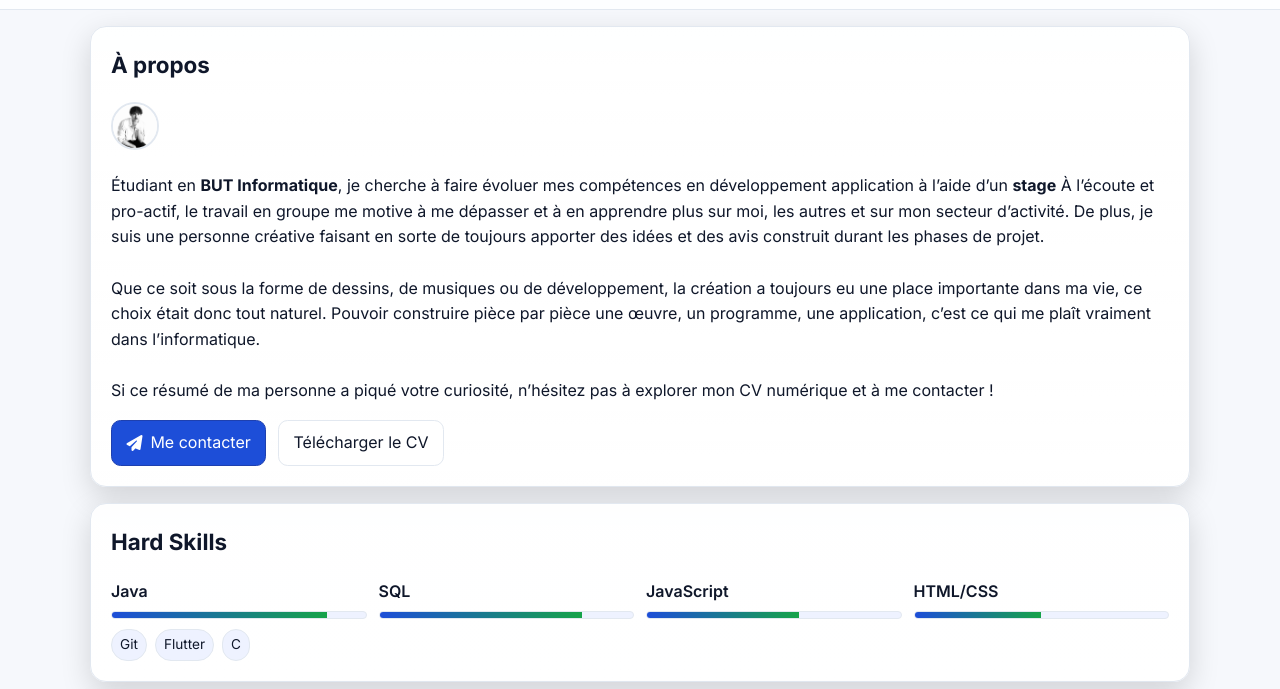
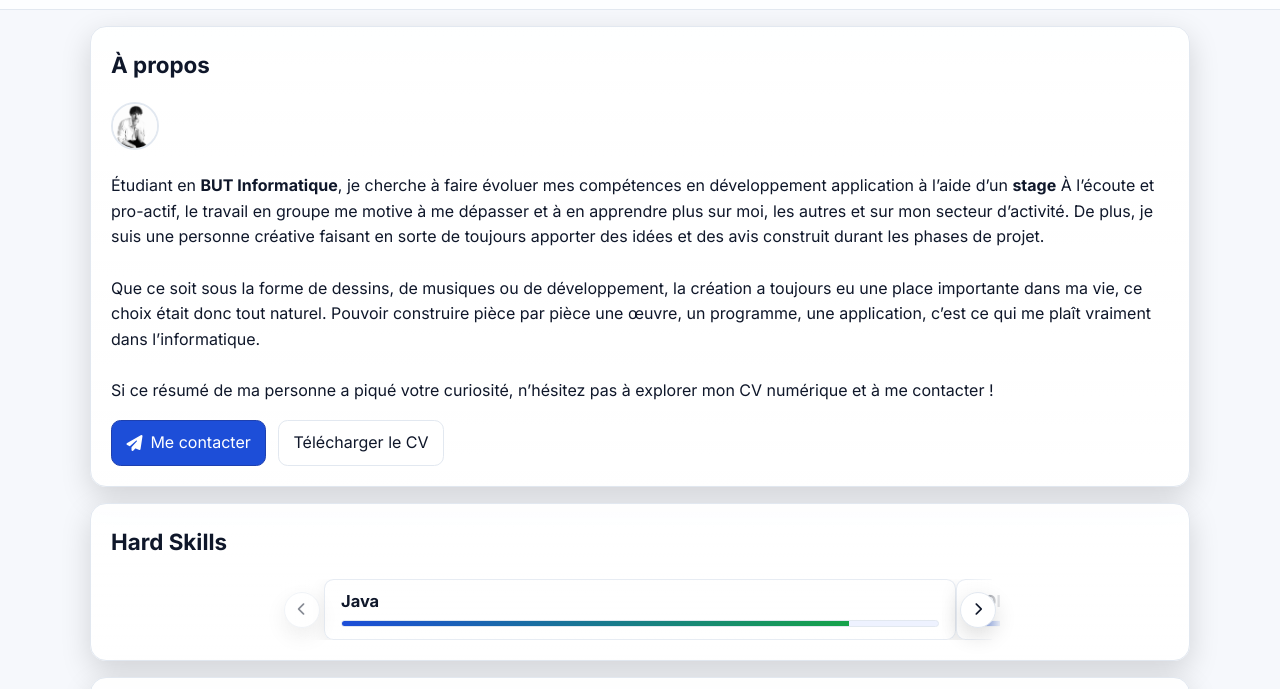
Before and after one commit to YvanSerikoff/cv-numerique, a website built with webpack: page index.html in a window 1280 px wide. Shown: the part 71-760 px from the top of the page. Built offline with nearby package versions, Linux system fonts and the light colour scheme.

Commit message:
carousel

```diff
--- a/css/style.css
+++ b/css/style.css
@@ -148,3 +148,127 @@ input:focus, textarea:focus { outline: 2px solid color-mix(in oklab, var(--prima
 .sr-only {
   position: absolute !important; width: 1px; height: 1px; padding: 0; margin: -1px; overflow: hidden; clip: rect(0,0,0,0); white-space: nowrap; border: 0;
 }
+
+/* === Hard Skills Carousel — compact, esthétique, flèches toujours visibles === */
+#hard-skills .carousel {
+  position: relative;
+  max-width: min(720px, 100%); /* Contenir la largeur pour éviter les “grosses” cartes */
+  margin-inline: auto;
+}
+
+/* Crée des “gouttières” intérieures pour que les cartes ne passent pas sous les flèches */
+#hard-skills .carousel-viewport {
+  position: relative;
+  overflow: hidden;
+  padding-inline: 2.75rem; /* espace réservé aux boutons gauche/droite */
+  border-radius: .8rem;
+}
+
+/* Petits voiles sur les bords pour une finition plus propre */
+#hard-skills .carousel-viewport::before,
+#hard-skills .carousel-viewport::after {
+  content: "";
+  position: absolute;
+  top: 0; bottom: 0;
+  width: 2.2rem;
+  pointer-events: none;
+  z-index: 2;
+}
+#hard-skills .carousel-viewport::before {
+  left: 0;
+  background: linear-gradient(90deg,
+  color-mix(in oklab, var(--card) 92%, transparent),
+  transparent);
+}
+#hard-skills .carousel-viewport::after {
+  right: 0;
+  background: linear-gradient(270deg,
+  color-mix(in oklab, var(--card) 92%, transparent),
+  transparent);
+}
+
+/* Piste et slides */
+#hard-skills .skills {
+  position: relative;
+  z-index: 1;              /* sous les boutons */
+  display: flex;
+  gap: 0;
+  padding: 0;
+  margin: 0;
+  list-style: none;
+  transition: transform .35s ease;
+}
+@media (prefers-reduced-motion: reduce) {
+  #hard-skills .skills { transition: none; }
+}
+
+#hard-skills .skills li {
+  flex: 0 0 100%;          /* 1 slide = 100% du viewport */
+  box-sizing: border-box;
+  padding: .75rem 1rem;    /* compact */
+  background: linear-gradient(180deg,
+  color-mix(in oklab, var(--card) 96%, transparent),
+  var(--card));
+  border: 1px solid color-mix(in oklab, var(--border) 80%, transparent);
+  border-radius: .6rem;
+  box-shadow: 0 6px 18px rgba(0,0,0,.08);
+  display: grid;
+  grid-template-columns: 1fr;
+  gap: .45rem;
+}
+
+/* Titre du skill compact et lisible */
+#hard-skills .skills li > span:first-child {
+  font-weight: 650;
+  font-size: 1.03rem;
+  line-height: 1.2;
+}
+
+/* Jauge compacte */
+#hard-skills .meter {
+  height: .45rem;
+  margin-top: .1rem;
+  background: var(--chip);
+  border: 1px solid var(--border);
+  border-radius: 999px;
+  overflow: hidden;
+}
+#hard-skills .meter span {
+  height: 100%;
+  background: linear-gradient(90deg, var(--primary), var(--success));
+}
+
+/* Boutons toujours visibles et dégagés des cartes */
+#hard-skills .carousel-btn {
+  position: absolute;
+  top: 50%;
+  transform: translateY(-50%);
+  width: 2.25rem;
+  height: 2.25rem;
+  z-index: 3; /* au-dessus des slides */
+  display: inline-flex;
+  align-items: center;
+  justify-content: center;
+  border-radius: 999px;
+  background: var(--bg-elev);
+  border: 1px solid var(--border);
+  color: var(--text);
+  box-shadow: 0 8px 22px rgba(0,0,0,.14);
+  cursor: pointer;
+}
+#hard-skills .carousel-btn:hover { filter: brightness(1.06); }
+#hard-skills .carousel-btn:disabled { opacity: .5; cursor: not-allowed; }
+
+#hard-skills .carousel-btn.prev { left: .25rem; }
+#hard-skills .carousel-btn.next { right: .25rem; }
+
+/* Sur mobile, un peu plus de place pour les doigts */
+@media (hover: none) and (pointer: coarse) {
+  #hard-skills .carousel-btn { width: 2.6rem; height: 2.6rem; }
+  #hard-skills .carousel-viewport { padding-inline: 3rem; }
+}
+
+/* Optionnel: resserrer légèrement la carte sur les très petits écrans */
+@media (max-width: 420px) {
+  #hard-skills .skills li { padding: .6rem .85rem; }
+}
--- a/index.html
+++ b/index.html
@@ -93,7 +93,15 @@
 
   <section id="hard-skills" class="card">
     <h2>Hard Skills</h2>
-    <ul class="skills">
+
+    <div class="carousel" role="region" aria-roledescription="carrousel" aria-label="Hard Skills">
+      <button class="carousel-btn prev" aria-label="Précédent">
+        <i class="fa-solid fa-chevron-left" aria-hidden="true"></i>
+        <span class="sr-only">Précédent</span>
+      </button>
+
+      <div class="carousel-viewport">
+        <ul class="skills" id="hard-skills-track" tabindex="0" aria-label="Carrousel des Hard Skills (défilement horizontal)">
           <li>
             <span>Java</span>
             <div class="meter" aria-label="HTML/CSS niveau"><span style="width: 85%" aria-hidden="true"></span></div>
@@ -115,10 +123,14 @@
             <span class="sr-only">70%</span>
           </li>
         </ul>
-    <div class="chips">
-      <span class="chip">Git</span>
-      <span class="chip">Flutter</span>
-      <span class="chip">C</span>
+      </div>
+
+      <button class="carousel-btn next" aria-label="Suivant">
+        <i class="fa-solid fa-chevron-right" aria-hidden="true"></i>
+        <span class="sr-only">Suivant</span>
+      </button>
+
+      <p class="sr-only" aria-live="polite" id="hard-skills-status"></p>
     </div>
   </section>
 
@@ -249,8 +261,7 @@
   <section id="contact" class="card">
     <h2>Contact</h2>
     <div class="contact-grid">
-      <form class="contact-form" name="contact" method="post" data-netlify="true">
-        <input type="hidden" name="form-name" value="contact">
+      <form class="contact-form" action="mailto=yvanserikoff@gmail.com" method="post" enctype="text/plain">
         <label>
           Nom
           <input type="text" name="name" placeholder="Votre nom" required />
@@ -264,9 +275,6 @@
           <textarea name="message" rows="5" placeholder="Votre message..." required></textarea>
         </label>
         <button type="submit" class="btn primary"><i class="fa-solid fa-paper-plane"></i> Envoyer</button>
-        <p class="form-note">Ou écrivez-moi à <a id="mailto" href="mailto:yvanserikoff@gmail.com">yvanserikoff@gmail.com</a>
-          <button type="button" class="icon-btn" id="copy-email" title="Copier l'email"><i class="fa-regular fa-copy"></i></button>
-        </p>
       </form>
       <div class="contact-aside">
         <ul class="contact-links">
@@ -286,5 +294,7 @@
     <p>© <span id="year"></span> Yvan Serikoff — CV numérique. Fait avec ❤️</p>
   </div>
 </footer>
+
+<script defer src="js/hard-skills-carousel.js"></script>
 </body>
 </html>
--- /dev/null
+++ b/js/hard-skills-carousel.js
@@ -0,0 +1,52 @@
+document.addEventListener('DOMContentLoaded', () => {
+  const carousel = document.querySelector('#hard-skills .carousel');
+  if (!carousel) return;
+
+  const track = carousel.querySelector('#hard-skills-track');
+  const slides = Array.from(track?.children || []);
+  const prevBtn = carousel.querySelector('.carousel-btn.prev');
+  const nextBtn = carousel.querySelector('.carousel-btn.next');
+  const status = document.getElementById('hard-skills-status');
+
+  if (!track || slides.length === 0 || !prevBtn || !nextBtn) return;
+
+  let index = 0;
+  const total = slides.length;
+
+  slides.forEach((slide, i) => {
+    slide.setAttribute('role', 'group');
+    slide.setAttribute('aria-roledescription', 'slide');
+    slide.setAttribute('aria-label', `${i + 1} sur ${total}`);
+  });
+
+  function labelFor(i) {
+    return slides[i].querySelector('span')?.textContent?.trim() || `Skill ${i + 1}`;
+  }
+
+  function update() {
+    // Utilise translate3d pour limiter les artefacts sub-pixel
+    track.style.transform = `translate3d(${-index * 100}%, 0, 0)`;
+    prevBtn.disabled = index === 0;
+    nextBtn.disabled = index === total - 1;
+    slides.forEach((s, i) => s.setAttribute('aria-hidden', i === index ? 'false' : 'true'));
+    if (status) status.textContent = `${labelFor(index)} — ${index + 1} sur ${total}`;
+  }
+
+  function go(delta) {
+    const next = Math.max(0, Math.min(total - 1, index + delta));
+    if (next !== index) {
+      index = next;
+      update();
+    }
+  }
+
+  prevBtn.addEventListener('click', () => go(-1));
+  nextBtn.addEventListener('click', () => go(1));
+
+  track.addEventListener('keydown', (e) => {
+    if (e.key === 'ArrowLeft') { e.preventDefault(); go(-1); }
+    if (e.key === 'ArrowRight') { e.preventDefault(); go(1); }
+  });
+
+  update();
+});
```
Also changed, not shown: README.md. Lines whose indentation alone changed are shown as unchanged.
